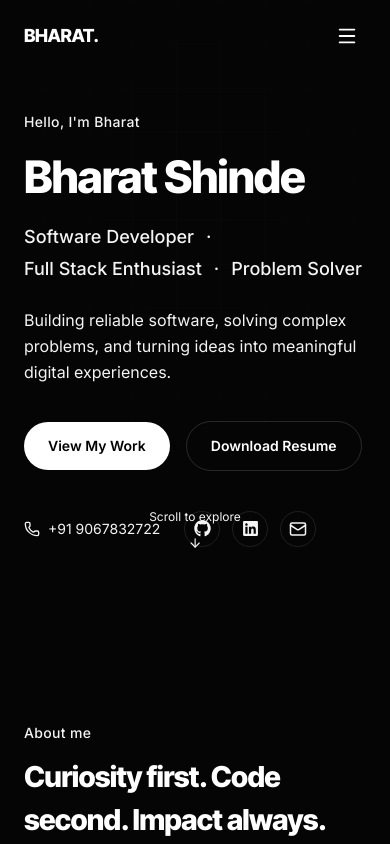
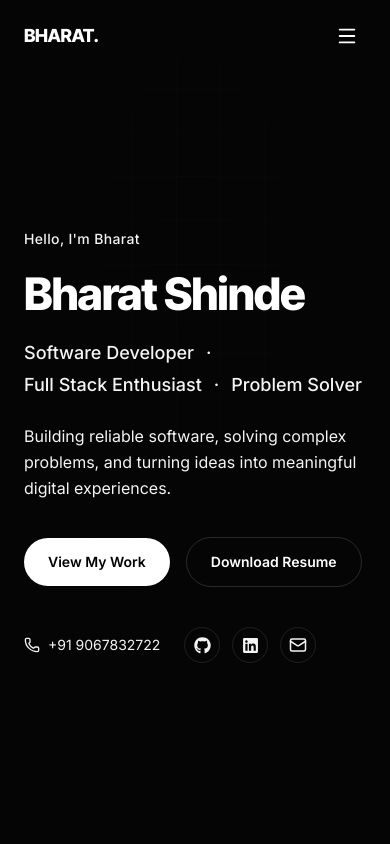
Before and after one commit to Shinde-Bharat/bharat-portfolio-updated, a React (Vite) app: page / in a window 390 px wide. Shown: the top 844 px of the page. Built offline with nearby package versions, Linux system fonts and the light colour scheme.

Commit message:
Fix mobile hero layout

```diff
--- a/src/components/Hero.jsx
+++ b/src/components/Hero.jsx
@@ -27,8 +27,8 @@ export default function Hero() {
   return (
     <section
       id="home"
-      className="relative min-h-0 flex items-center pt-28 pb-16 md:min-h-screen md:pt-24 overflow-hidden"
-    >
+      className="relative min-h-screen flex items-center pt-28 pb-16 md:pt-24 overflow-hidden"
+      >
       {/* background */}
       <div className="absolute inset-0 noise-grid opacity-40 [mask-image:radial-gradient(ellipse_60%_60%_at_50%_30%,black,transparent)]" />
       <div className="absolute -top-32 -right-32 w-[32rem] h-[32rem] rounded-full bg-[--color-accent]/20 blur-[120px]" />
@@ -171,7 +171,7 @@ export default function Hero() {
         initial={{ opacity: 0 }}
         animate={{ opacity: 1 }}
         transition={{ delay: 1.6, duration: 0.8 }}
-        className="absolute bottom-16 md:bottom-8 left-1/2 -translate-x-1/2 flex flex-col items-center gap-2 text-xs text-[--color-text-dim] hover:text-[--color-text-muted] transition-colors focus-ring"
+        className="hidden md:flex absolute bottom-8 left-1/2 -translate-x-1/2 flex-col items-center gap-2 text-xs text-[--color-text-dim] hover:text-[--color-text-muted] transition-colors focus-ring"
       >
         Scroll to explore
         <motion.span
```
